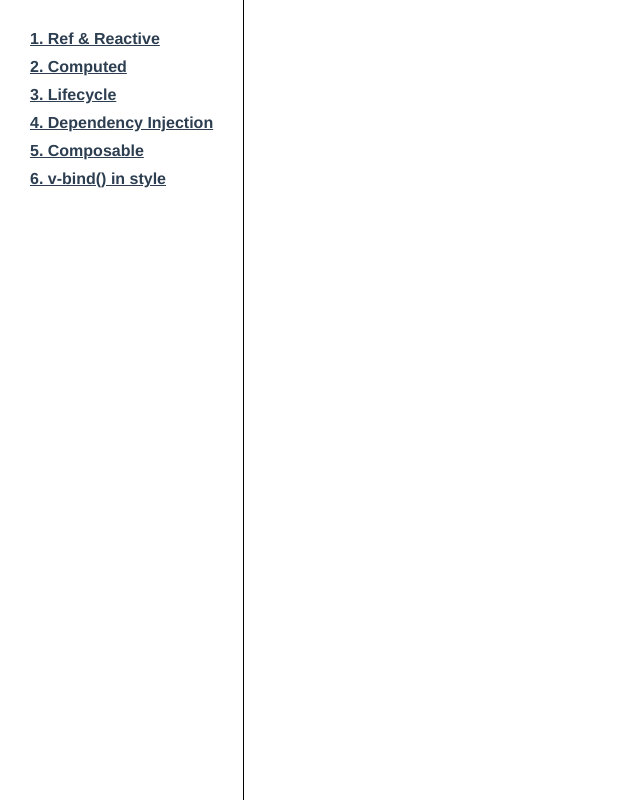
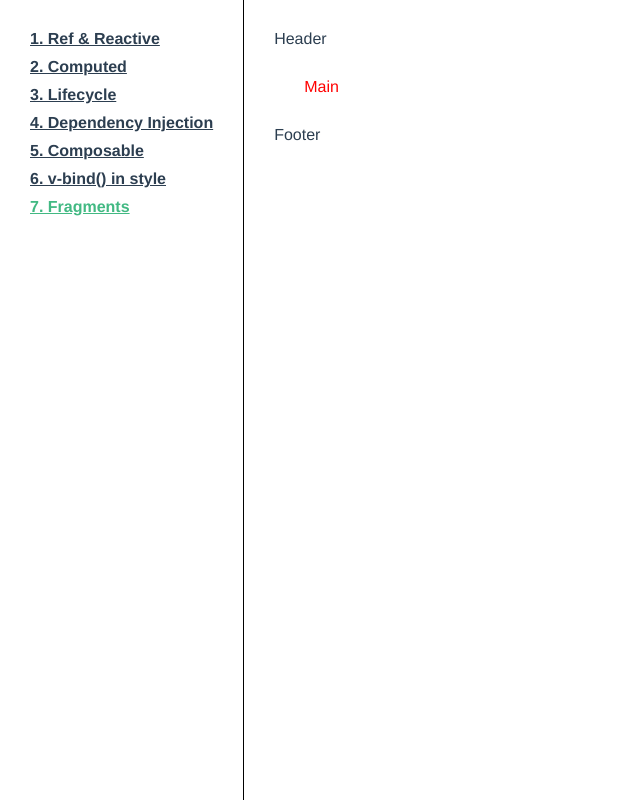
Before and after one commit to miayang0513/AC-vue3-webinar, a Vue app: page /example-fragments in a window 1280 px wide. Shown: the whole page, without its empty margins (0-640 px from the left). Built offline with nearby package versions, Linux system fonts and the light colour scheme.

Commit message:
Example: Fragments

```diff
--- a/src/App.vue
+++ b/src/App.vue
@@ -81,6 +81,10 @@ export default {
       {
         name: 'v-bind() in style',
         path: 'example-v-bind-style'
+      },
+      {
+        name: 'Fragments',
+        path: 'example-fragments'
       }
     ])
 
--- /dev/null
+++ b/src/components/ExampleFragments/ChildComponent.vue
@@ -0,0 +1,5 @@
+<template>
+  <header>Header</header>
+  <main v-bind="$attrs">Main</main>
+  <footer>Footer</footer>
+</template>
--- a/src/router/index.js
+++ b/src/router/index.js
@@ -30,6 +30,11 @@ const routes = [
     path: '/example-v-bind-style',
     name: 'ExampleVBindStyle',
     component: () => import('@/views/ExampleVBindStyle.vue')
+  },
+  {
+    path: '/example-fragments',
+    name: 'ExampleFragments',
+    component: () => import('@/views/ExampleFragments.vue')
   }
 ]
 
--- /dev/null
+++ b/src/views/ExampleFragments.vue
@@ -0,0 +1,13 @@
+<template>
+  <child-component id="fragments-id" class="fragments-class" />
+</template>
+
+<script setup>
+import ChildComponent from '@/components/ExampleFragments/ChildComponent.vue'
+</script>
+
+<style>
+.fragments-class {
+  color: red;
+}
+</style>
```
